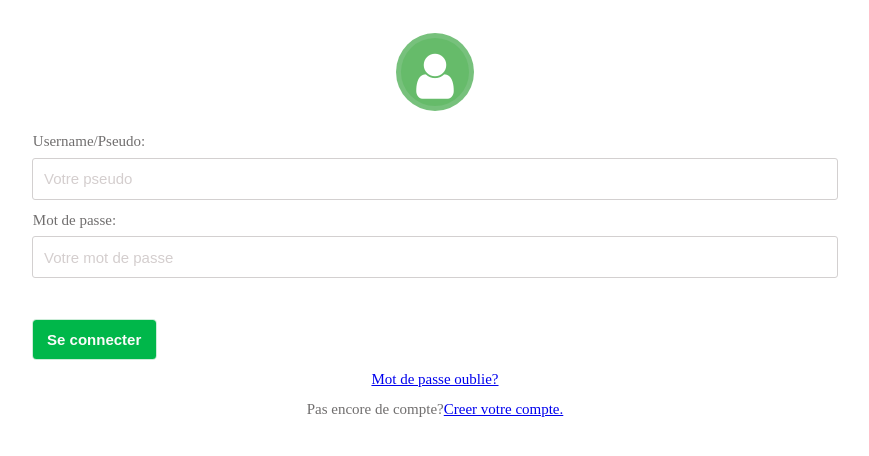
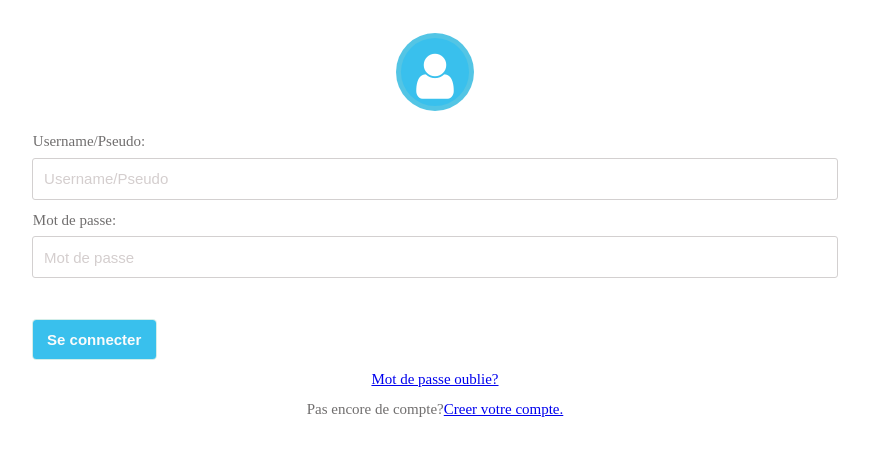
Before and after one commit to bogosla/idelelearning, a Django app: page /students/login/ in a window 1280 px wide. Shown: the part 55-511 px from the top of the page, without its empty margins (205-1074 px from the left). Run offline with Django 3.2, Linux system fonts and the light colour scheme; some libraries are stand-ins or nearby versions; some web fonts are replaced.

Commit message:
color style

```diff
--- a/courses/forms.py
+++ b/courses/forms.py
@@ -15,26 +15,26 @@ class LoginForm(AuthenticationForm):
    '''
    username = forms.CharField(widget=forms.TextInput(
    attrs={'class': 'input',
-      'placeholder': 'Votre pseudo'
+      'placeholder': 'Username/Pseudo'
    }))
 
    password = forms.CharField(widget=forms.PasswordInput(
    attrs={'class': 'input',
-      'placeholder': 'Votre mot de passe'
+      'placeholder': 'Mot de passe'
    }))
 
 class RegisterForm(UserCreationForm):
    '''Formulaire pour enregister une compte. '''
-   first_name = forms.CharField(required=True, widget=forms.TextInput(attrs={'class': 'input', 'placeholder': 'Your firstname'}))
-   last_name = forms.CharField(required=True, widget=forms.TextInput(attrs={'class': 'input', 'placeholder': 'Your lastname'}))
-   email = forms.EmailField(required=True, widget=forms.EmailInput(attrs={'class': 'input', 'placeholder': 'your email'}))
-   password = forms.CharField(max_length=120, widget=forms.PasswordInput(attrs={'class': 'input'}), required=True)
+   first_name = forms.CharField(required=True, widget=forms.TextInput(attrs={'class': 'input', 'placeholder': 'Prenom'}))
+   last_name = forms.CharField(required=True, widget=forms.TextInput(attrs={'class': 'input', 'placeholder': 'Nom'}))
+   email = forms.EmailField(required=True, widget=forms.EmailInput(attrs={'class': 'input', 'placeholder': 'Email'}))
+   password = forms.CharField(max_length=120, widget=forms.PasswordInput(attrs={'class': 'input', 'placeholder': 'Mot de passe'}), required=True)
 
    class Meta:
       model = User
       fields = ('username', 'first_name' , 'last_name', 'email', 'password')
       widgets = {
-         'username': forms.TextInput(attrs={'class': 'input'})
+         'username': forms.TextInput(attrs={'class': 'input', 'placeholder': 'Username/Pseudo'})
       }
 
    def clean_first_name(self):
--- a/idelelearning/settings.py
+++ b/idelelearning/settings.py
@@ -142,7 +142,7 @@ PWA_APP_NAME = 'Idel'
 PWA_APP_DESCRIPTION = 'Idel elearning'
 PWA_APP_THEME_COLOR = '#262626'
 PWA_APP_BACKGROUND_COLOR = '#1FF6FF'
-PWA_APP_SCOPE = '/'
+PWA_APP_SCOPE = '.'
 PWA_APP_DISPLAY = 'standalone'
 PWA_APP_ORIENTATION = 'any'
 PWA_APP_START_URL = ''
--- a/static/form.css
+++ b/static/form.css
@@ -21,7 +21,7 @@
     margin-top: 2.2rem !important;
     padding: .75rem .95rem;
     font-weight: 600;
-    background-color: #00B74A;
+    background-color: #39c0ed;
     border: 1px solid rgba(228, 243, 233, 0.9);
     color: #FBFBFB;
     border-radius: .30rem;
@@ -34,7 +34,7 @@
     text-align: center;
     border-radius: 50%;
     color: #ffffff;
-    background-color: #66BB6A;
+    background-color: #39c0ed;
     border: 5.5px solid #bad6c333;
     margin-bottom: 1.2rem;
 }
```
Also changed, not shown: db.sqlite3.
